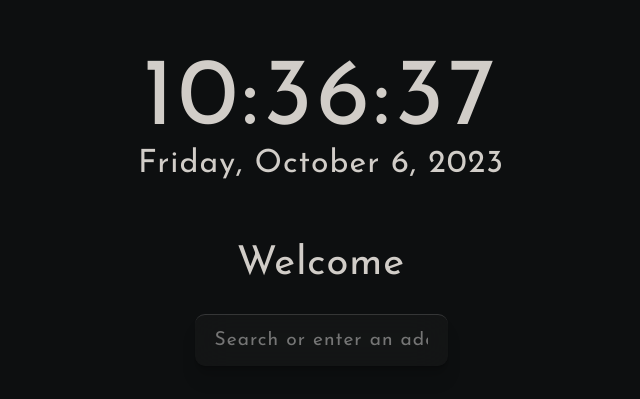
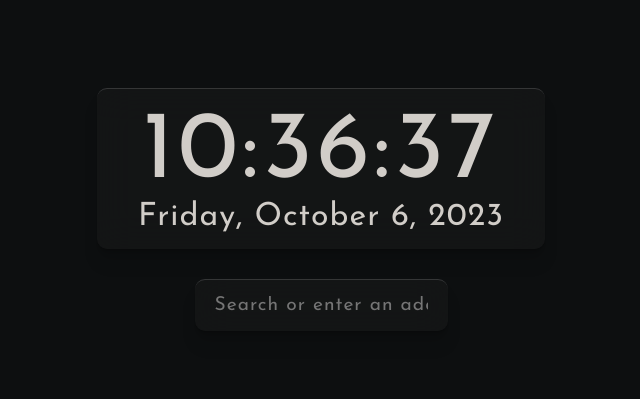
Before and after one commit to M1lken01/personal-homepage, a plain HTML site: page index.html in a window 1280 px wide. Shown: the part 152-551 px from the top of the page, without its empty margins (319-959 px from the left). Drawn offline with Linux system fonts and the light colour scheme.

Commit message:
minor fixes

```diff
--- a/index.html
+++ b/index.html
@@ -10,11 +10,11 @@
   <body>
     <div id="wrapper">
       <header>
-        <div class="time">
+        <div class="time tile">
           <h2 id="clock">00:00:00</h2>
           <h3 id="date">WeekDay, Month Day, Year</h3>
         </div>
-        <h1>Welcome</h1>
+        <h1 class="tile">Welcome</h1>
       </header>
       <main>
         <input type="text" name="search" placeholder="Search or enter an address" id="search" class="tile" value="" />
--- a/style.css
+++ b/style.css
@@ -24,6 +24,7 @@ body {
 
 h1 {
   font-size: 2.5rem;
+  display: none;
 }
 
 h2 {
@@ -45,8 +46,11 @@ h3 {
 }
 
 header {
+  width: 100%;
   margin-top: -6dvh;
   display: flex;
+  justify-content: center;
+  align-items: center;
   flex-direction: column;
   gap: 8dvh;
 }
@@ -57,6 +61,14 @@ header {
   width: 100%;
   padding: 16px 20px;
   margin: var(--tile-gap) 0;
+}
+
+header .tile {
+  padding: 16px;
+}
+
+.time {
+  width: 28rem;
 }
 
 .tile {
@@ -80,7 +92,6 @@ header {
   -webkit-backdrop-filter: blur(12px);
   backdrop-filter: blur(12px);
   transition: 0.3s;
-  cursor: pointer;
 }
 
 .tiles {
@@ -97,6 +108,10 @@ header {
   height: 90px;
   padding: 10px;
   aspect-ratio: 1/1;
+}
+
+.tiles .tile:hover {
+  cursor: pointer;
 }
 
 .tile a {
```
